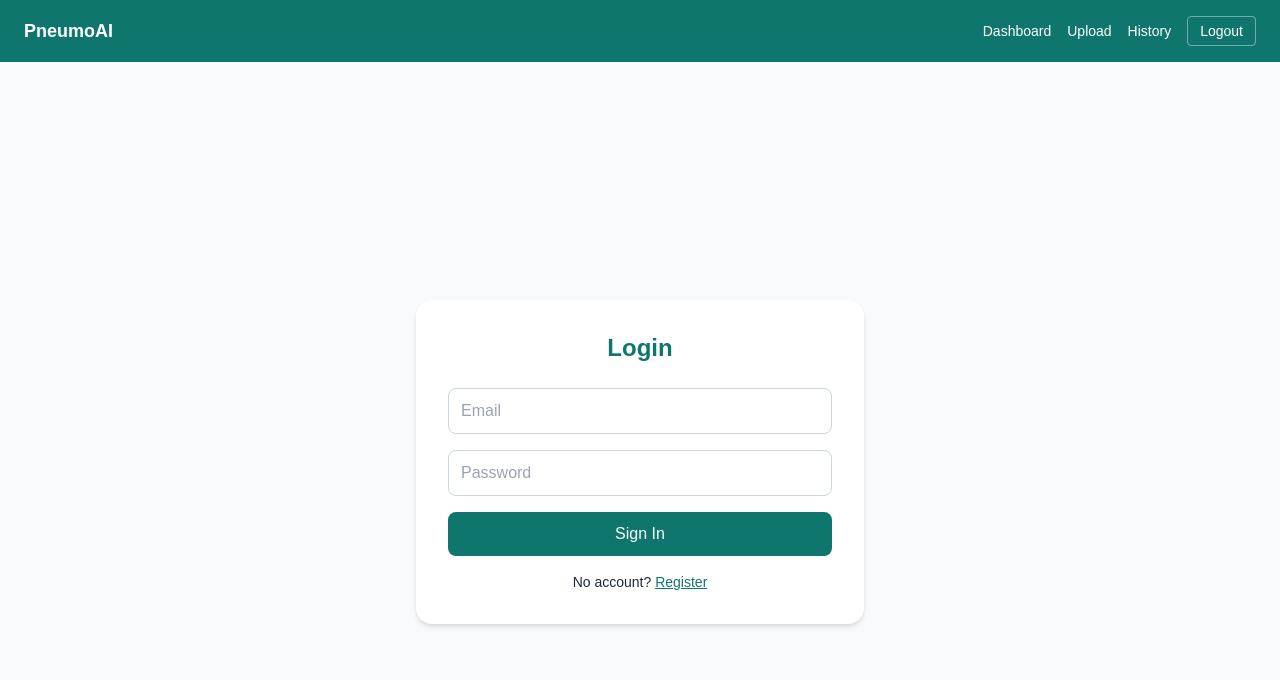
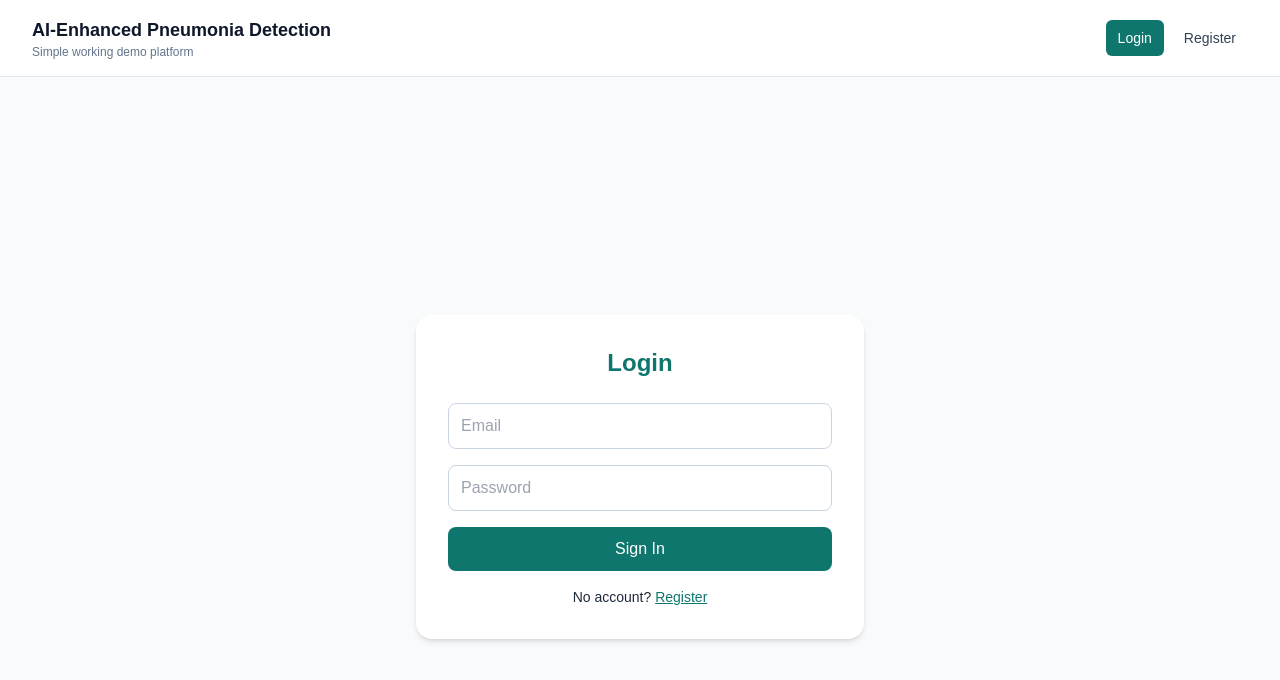
Before and after one commit to sajim73/Pneumonia-Detection-Webapp-Project, a React (Vite) app in the folder frontend/: page /login in a window 1280 px wide. Shown: the top 680 px of the page. Built offline with nearby package versions, Linux system fonts and the light colour scheme.

Commit message:
Refactor Navbar component for improved structure

```diff
--- a/frontend/src/components/Navbar.jsx
+++ b/frontend/src/components/Navbar.jsx
@@ -1,34 +1,87 @@
-import { Link, useNavigate } from 'react-router-dom'
-import { useAuth } from '../context/AuthContext'
+import { NavLink, useNavigate } from "react-router-dom";
+import { useAuth } from "../context/AuthContext";
+
+const linkClass = ({ isActive }) =>
+  `rounded-md px-3 py-2 text-sm font-medium ${
+    isActive
+      ? "bg-teal-700 text-white"
+      : "text-slate-700 hover:bg-slate-100 hover:text-slate-900"
+  }`;
 
 export default function Navbar() {
-  const { user, logout } = useAuth()
-  const navigate = useNavigate()
+  const { user, logout } = useAuth();
+  const navigate = useNavigate();
 
   const handleLogout = () => {
-    logout()
-    navigate('/login')
-  }
+    logout();
+    navigate("/login");
+  };
 
   return (
-    <nav className="bg-primary text-white px-6 py-4 flex items-center justify-between">
-      <Link to="/" className="font-bold text-lg">PneumoAI</Link>
-      <div className="flex items-center gap-4 text-sm">
-        {user?.role === 'admin' ? (
-          <>
-            <Link to="/admin">Admin</Link>
-            <Link to="/admin/users">Users</Link>
-            <Link to="/admin/scans">Scans</Link>
-          </>
-        ) : (
-          <>
-            <Link to="/">Dashboard</Link>
-            <Link to="/upload">Upload</Link>
-            <Link to="/history">History</Link>
-          </>
-        )}
-        <button onClick={handleLogout} className="border border-white/40 rounded px-3 py-1">Logout</button>
+    <header className="sticky top-0 z-40 border-b border-slate-200 bg-white/95 backdrop-blur">
+      <div className="container-page flex items-center justify-between py-4">
+        <div>
+          <h1 className="text-lg font-bold text-slate-900">
+            AI-Enhanced Pneumonia Detection
+          </h1>
+          <p className="text-xs text-slate-500">Simple working demo platform</p>
+        </div>
+
+        <nav className="flex items-center gap-2">
+          {!user && (
+            <>
+              <NavLink to="/login" className={linkClass}>
+                Login
+              </NavLink>
+              <NavLink to="/register" className={linkClass}>
+                Register
+              </NavLink>
+            </>
+          )}
+
+          {user && user.role === "patient" && (
+            <>
+              <NavLink to="/dashboard" className={linkClass}>
+                Dashboard
+              </NavLink>
+              <NavLink to="/upload" className={linkClass}>
+                Upload
+              </NavLink>
+              <NavLink to="/history" className={linkClass}>
+                History
+              </NavLink>
+            </>
+          )}
+
+          {user && user.role === "admin" && (
+            <>
+              <NavLink to="/admin/dashboard" className={linkClass}>
+                Admin Dashboard
+              </NavLink>
+              <NavLink to="/admin/users" className={linkClass}>
+                Users
+              </NavLink>
+              <NavLink to="/admin/scans" className={linkClass}>
+                Scans
+              </NavLink>
+            </>
+          )}
+
+          {user && (
+            <div className="ml-3 flex items-center gap-3">
+              <div className="hidden text-right md:block">
+                <p className="text-sm font-semibold text-slate-900">{user.name}</p>
+                <p className="text-xs uppercase tracking-wide text-slate-500">
+                  {user.role}
+                </p>
+              </div>
+              <button onClick={handleLogout} className="btn-secondary">
+                Logout
+              </button>
+            </div>
+          )}
+        </nav>
       </div>
-    </nav>
-  )
+    </header>
+  );
 }
```
